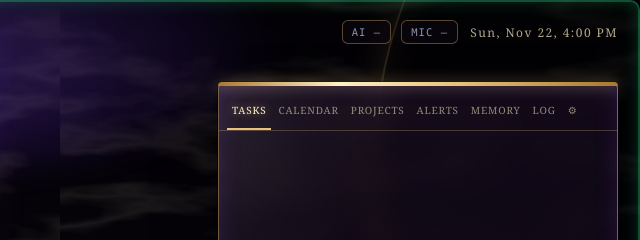
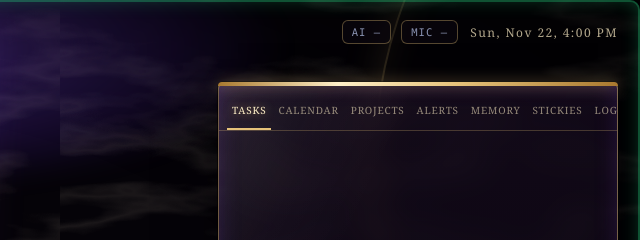
Before and after one commit to halliboocastleberry-hub/missy-, an Electron app: page src/renderer/index.html in a window 1480 px wide. Shown: the top 240 px of the page, 840-1480 px from the left. Drawn offline with Linux system fonts and the light colour scheme; no server answers.

Commit message:
Add Stickies to existing Missy Central tabs

```diff
--- a/src/renderer/index.html
+++ b/src/renderer/index.html
@@ -62,6 +62,7 @@
       <button data-tab="projects">Projects</button>
       <button data-tab="alerts">Alerts <span id="alertCount" class="count" hidden></span></button>
       <button data-tab="memory">Memory</button>
+      <button data-tab="stickies">Stickies</button>
       <button data-tab="log">Log</button>
       <button data-tab="settings" title="Settings">⚙</button>
     </nav>
```
